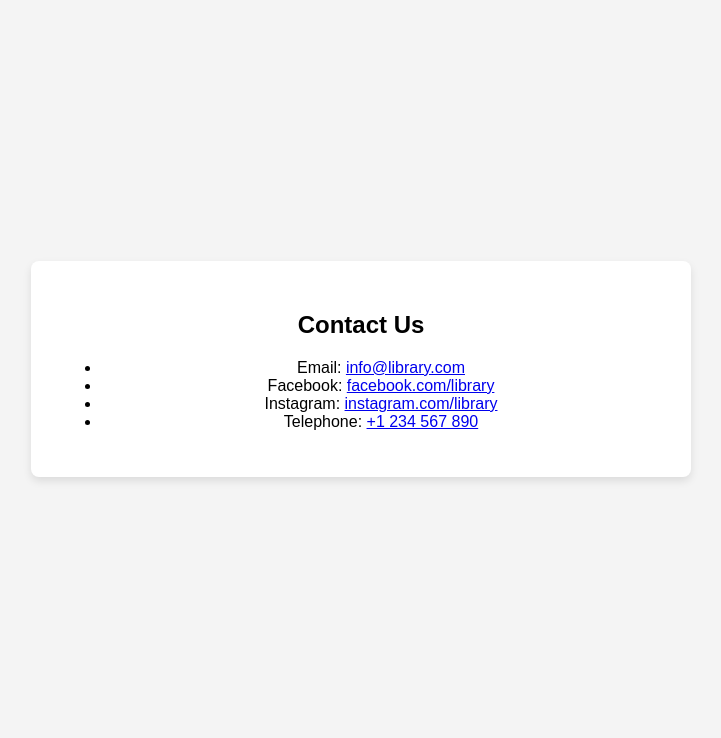
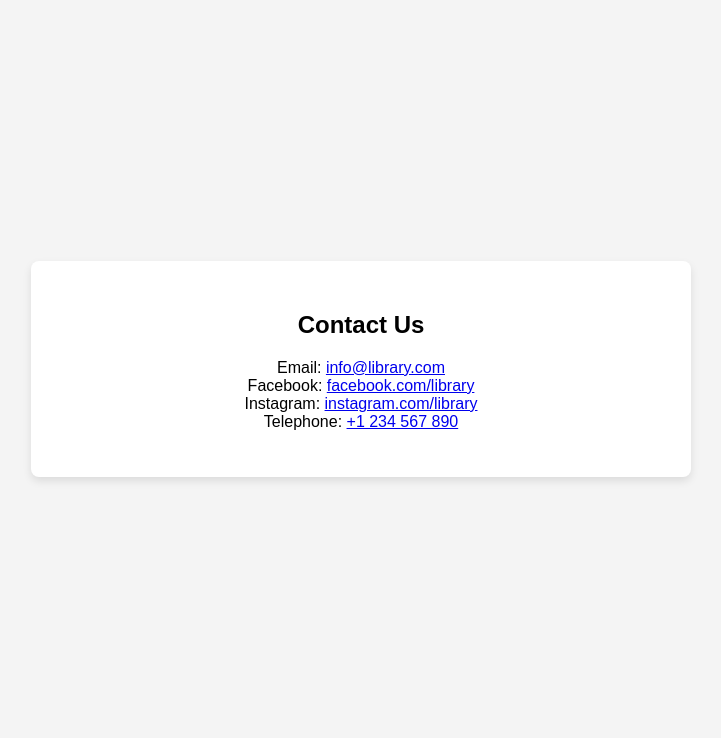
Before and after one commit to valzza/library, a PHP site: page /contact.html in a window 1280 px wide. Shown: the part 91-829 px from the top of the page, without its empty margins (279-1000 px from the left). Run offline with PHP 8.4, Linux system fonts and the light colour scheme.

Commit message:
Update style.css

```diff
--- a/style.css
+++ b/style.css
@@ -256,6 +256,10 @@ textarea {
     margin-bottom: 20px;
     color: #333;
 }
+.contact-info {
+    list-style: none;
+    padding:0;
+}
 /* Footer */
 footer {
   background-color: #333;
```
